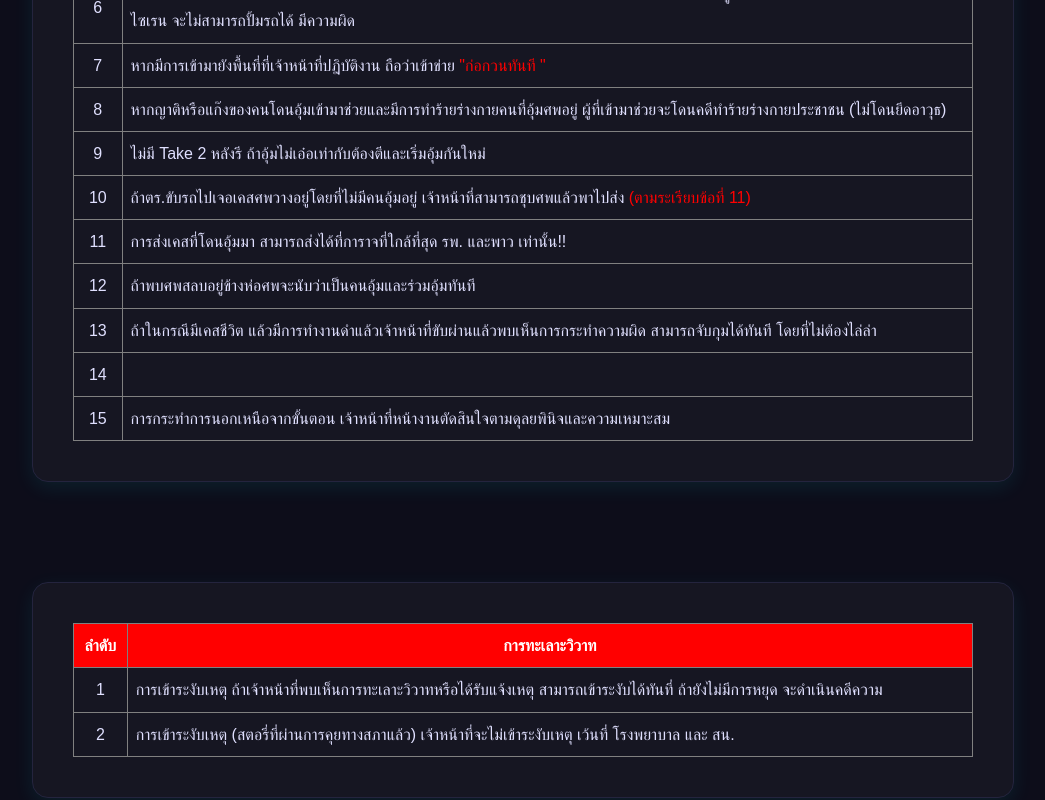
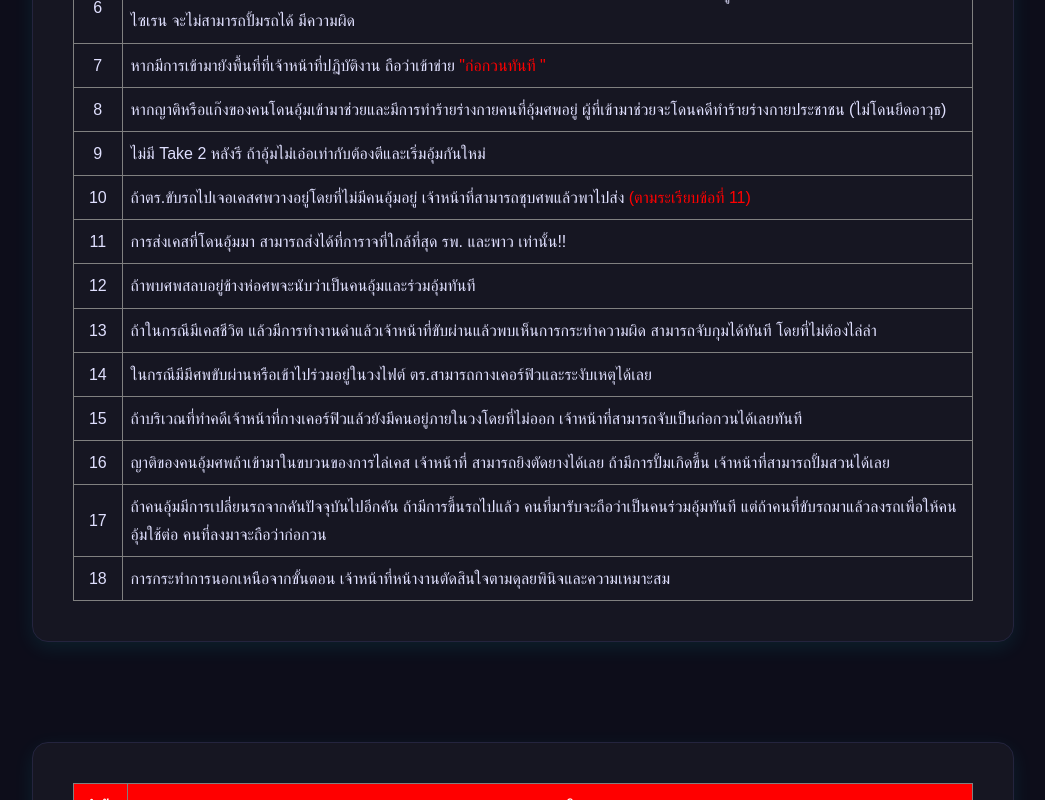
Before and after one commit to Secret168168/KUY, a plain HTML site: page pages/knowledge.html in a window 1280 px wide. Shown: the part 435-1235 px from the top of the page, without its empty margins (117-1162 px from the left). Drawn offline with Linux system fonts and the light colour scheme.

Commit message:
update https://police-rush-exsos.netlify.app/pages/knowledge

```diff
--- a/pages/knowledge.html
+++ b/pages/knowledge.html
@@ -71,9 +71,17 @@
       <td>ถ้าในกรณีมีเคสชีวิต แล้วมีการทำงานดำแล้วเจ้าหน้าที่ขับผ่านแล้วพบเห็นการกระทำความผิด สามารถจับกุมได้ทันที โดยที่ไม่ต้องไล่ล่า</td>
     </tr>
     <td align="center">14</td>
-      <td></td>
+      <td>ในกรณีมีมีศพขับผ่านหรือเข้าไปร่วมอยู่ในวงไฟต์ ตร.สามารถกางเคอร์ฟิวและระงับเหตุได้เลย</td>
     </tr>
     <td align="center">15</td>
+      <td>ถ้าบริเวณที่ทำคดีเจ้าหน้าที่กางเคอร์ฟิวแล้วยังมีคนอยู่ภายในวงโดยที่ไม่ออก เจ้าหน้าที่สามารถจับเป็นก่อกวนได้เลยทันที</td>
+    </tr>
+    <td align="center">16</td>
+      <td>ญาติของคนอุ้มศพถ้าเข้ามาในขบวนของการไล่เคส เจ้าหน้าที่ สามารถยิงตัดยางได้เลย ถ้ามีการปั้มเกิดขึ้น เจ้าหน้าที่สามารถปั้มสวนได้เลย</td>
+    </tr>
+    <td align="center">17</td>
+      <td>ถ้าคนอุ้มมีการเปลี่ยนรถจากคันปัจจุบันไปอีกคัน ถ้ามีการขึ้นรถไปแล้ว คนที่มารับจะถือว่าเป็นคนร่วมอุ้มทันที แต่ถ้าคนที่ขับรถมาแล้วลงรถเพื่อให้คนอุ้มใช้ต่อ คนที่ลงมาจะถือว่าก่อกวน</td>
+    </tr><td align="center">18</td>
       <td>การกระทำการนอกเหนือจากขั้นตอน เจ้าหน้าที่หน้างานตัดสินใจตามดุลยพินิจและความเหมาะสม</td>
     </tr>
   </tbody>
```
